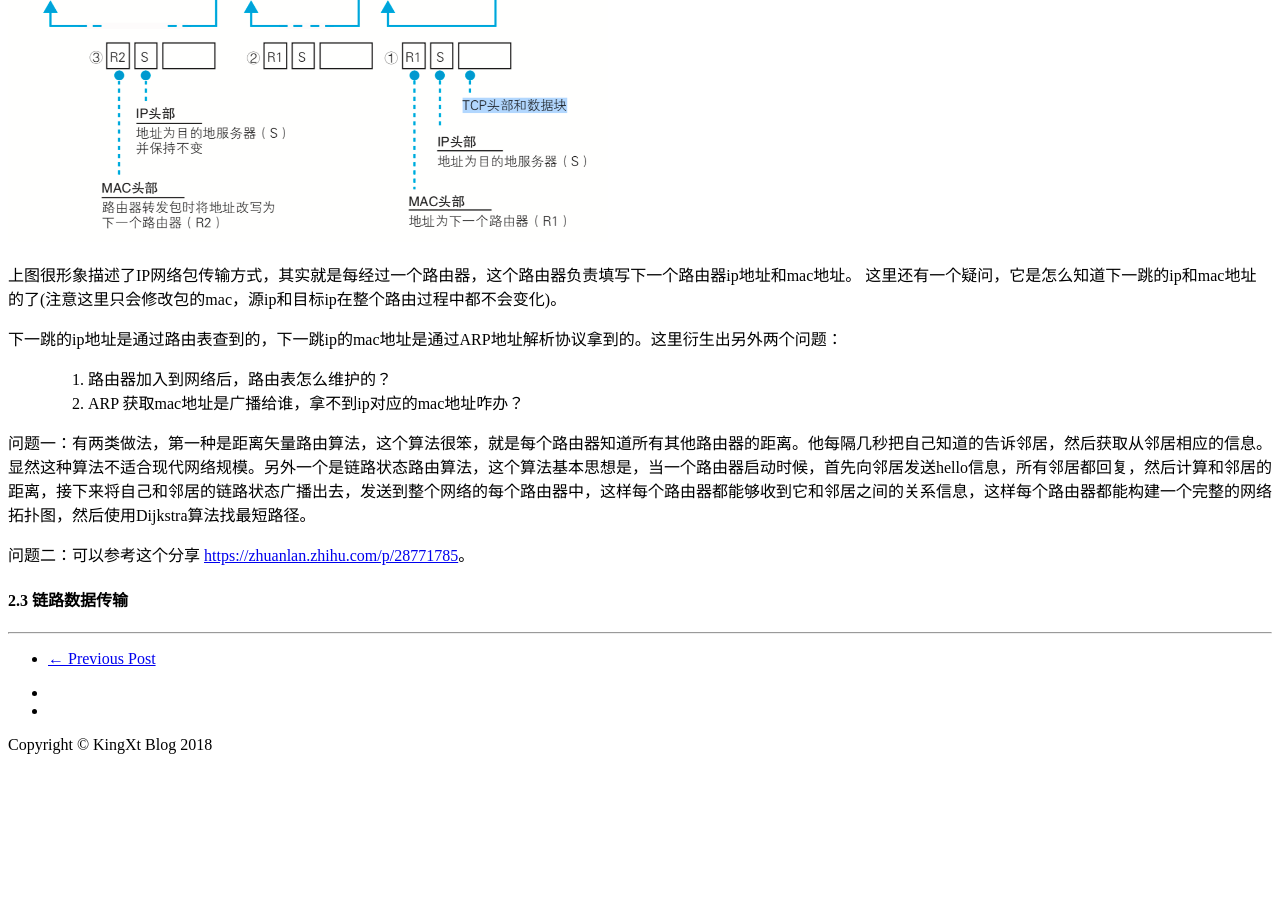
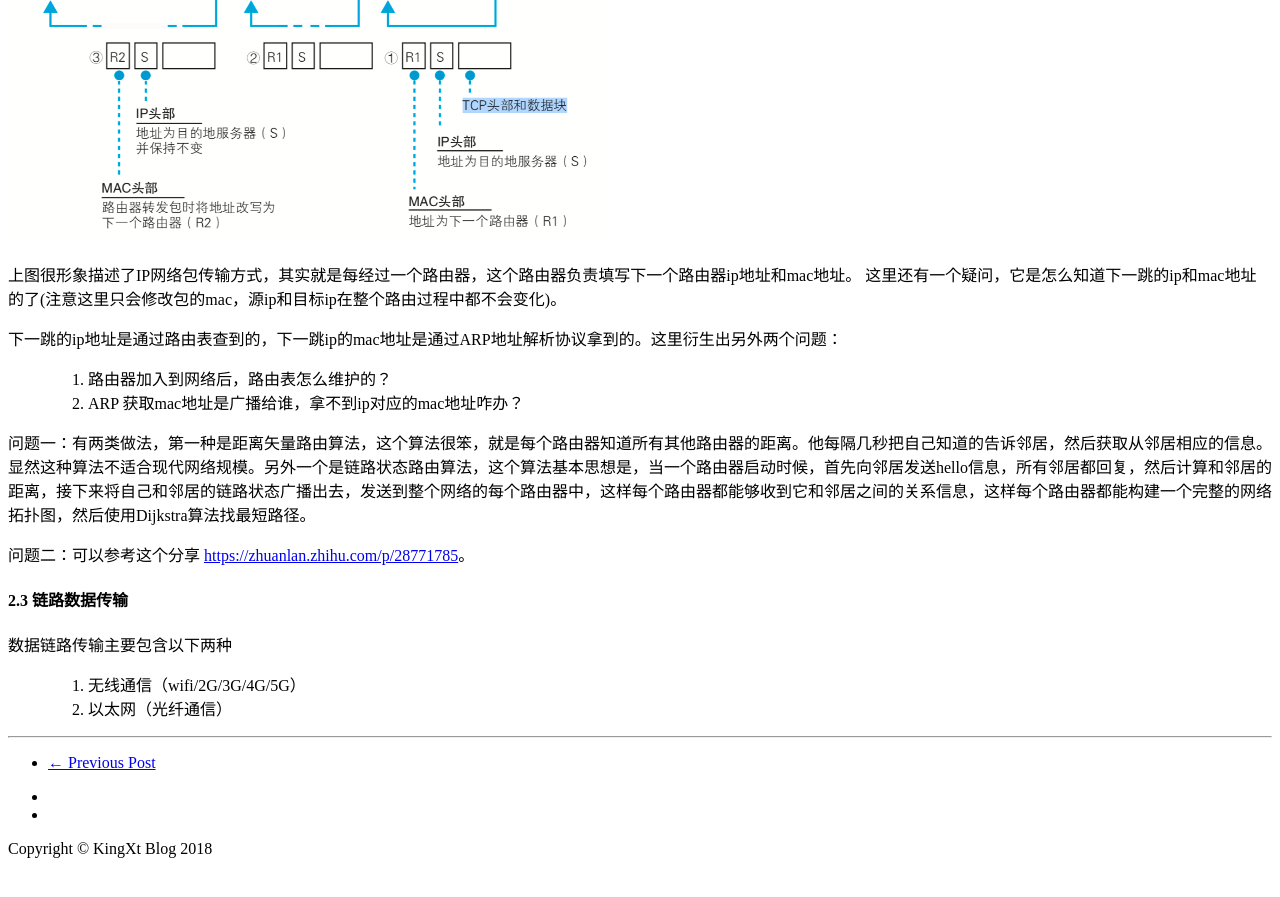
Before and after one commit to kingxt/kingxt.github.io, a Jekyll site: the page built from _posts/2018-10-14-网络是怎样连接的.md, in a window 1280 px wide and 900 px high, scrolled down 7210 px. Shown: the top 897 px of the window. Built offline with Jekyll 4.4.1, drawn with Linux system fonts in a browser that asks for light colours; nearby versions of some CDN libraries; comment, search, counter and statistics services are not loaded; before the commit the page ends 8006 px from its top, so only the background shows below that.

Commit message:
update post

```diff
--- a/_posts/2018-10-14-网络是怎样连接的.md
+++ b/_posts/2018-10-14-网络是怎样连接的.md
@@ -132,3 +132,7 @@ IP协议：要将快递从A送到B，中间肯定经历不同的站点，IP作
 问题二：可以参考这个分享 [https://zhuanlan.zhihu.com/p/28771785](https://zhuanlan.zhihu.com/p/28771785)。
 
 #### 2.3 链路数据传输
+
+数据链路传输主要包含以下两种
+> 1. 无线通信（wifi/2G/3G/4G/5G）
+> 2. 以太网（光纤通信）
```
